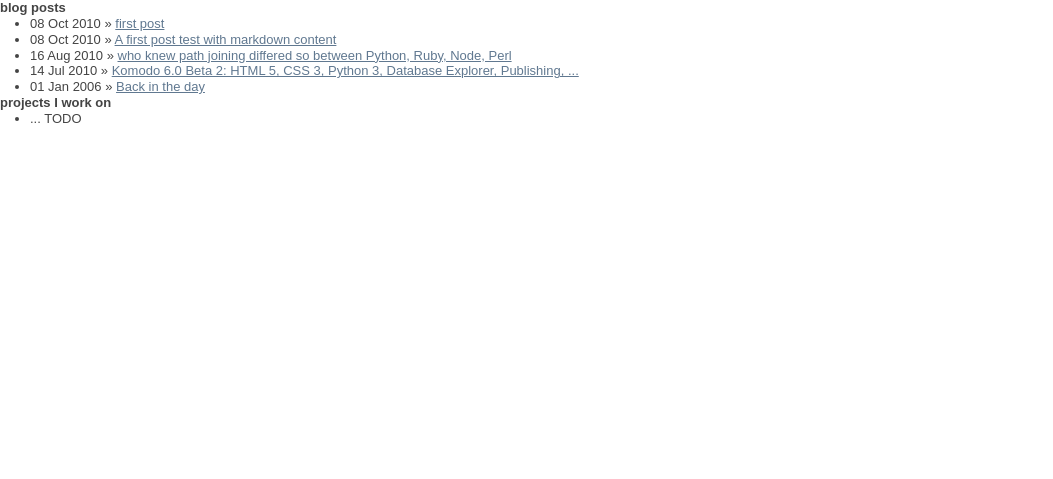
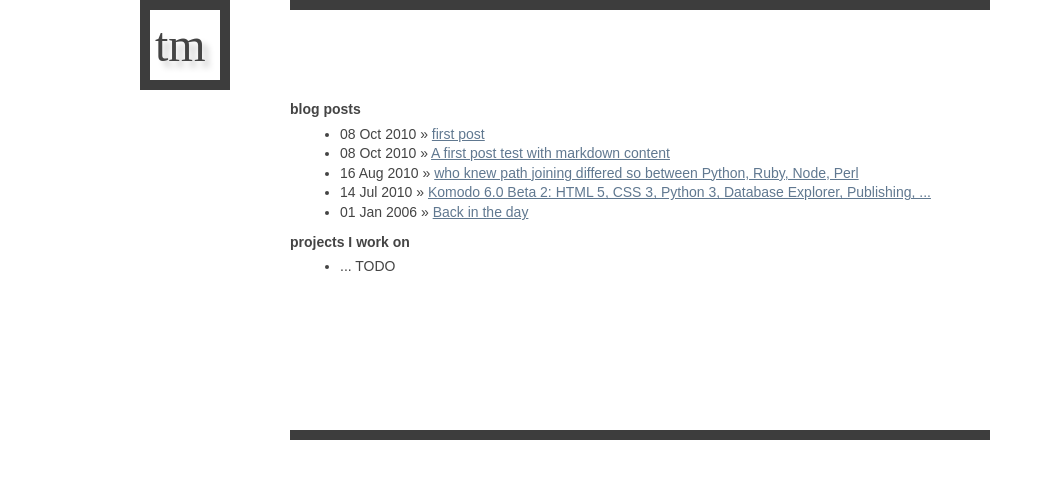
Before and after one commit to trentm/trentm.github.com, a Jekyll site: the page built from src/index.html, in a window 1280 px wide. Shown: the top 479 px of the page, without its empty margins (0-1053 px from the left). Built offline with Jekyll 4.4.1, drawn with Linux system fonts in a browser that asks for light colours; nearby versions of some CDN libraries; some web fonts are replaced; Markdown is read by kramdown in place of the engine named in the settings.

```diff
--- a/src/_layouts/default.html
+++ b/src/_layouts/default.html
@@ -28,6 +28,8 @@
   <!-- For the less-enabled mobile browsers like Opera Mini -->
   <link rel="stylesheet" media="handheld" href="/css/handheld.css?v=1">
 
+  <link href="http://fonts.googleapis.com/css?family=IM+Fell+English:regular,italic&subset=latin" rel="stylesheet" type="text/css" >
+
   <!-- All JavaScript at the bottom, except for Modernizr which enables HTML5 elements & feature detects -->
   <script src="/js/modernizr-1.5.min.js"></script>
 </head>
@@ -38,19 +40,65 @@
 <!--[if (gt IE 9)|!(IE)]><!--> <body> <!--<![endif]-->
 
 
-<div id="container">
-<header>
-<!--TODO: header-->
+<style>
+
+
+/* XXX */
+#header {
+  position: relative;
+  height: 100px;
+}
+#header .bar,
+#footer .bar {
+  width: 100%;
+  height: 10px;
+  background-color: #3D3D3D;
+}
+#header .box {
+  position: absolute;
+  top: 0;
+  left: -150px;
+  height: 70px;
+  width: 70px;
+  border: 10px solid #3D3D3D;
+}
+.tm {
+  /* Like:
+    Crimson Text
+    Cuprum
+    IM Fell English (rough print)
+    Lobster (heavy)
+
+    IM Fell DW Pica: awesome for numbers, oldy worldy
+  */
+  font-family: 'IM Fell English', serif;
+  text-shadow: 6px 6px 6px #ccc;
+  font-size: 48px;
+  position: relative;
+  top: 25px;
+  left: 5px;
+}
+
+#footer {
+  margin-top: 30px;
+}
+
+</style>
+
+<div id="wrapper">
+<header id="header">
+  <div class="bar"></div>
+  <div class="box"><div class="tm">tm</div></div>
 </header>
 
 <div id="main">
 {{ content }}
 </div>
 
-<footer>
-<!--TODO: footer-->
+<footer id="footer">
+  <div class="bar"></div>
 </footer>
-</div> <!-- end of #container -->
+</div> <!-- end of #wrapper -->
 
 
 <!-- Grab Google CDN's jQuery. fall back to local if necessary -->
--- a/src/_layouts/post.html
+++ b/src/_layouts/post.html
@@ -2,9 +2,9 @@
 layout: default
 ---
 
-<div id="title">
-{{ post.title }}
-</div>
+<h1 id="title">
+{{ page.title }}
+</h1>
 
 <div id="post">
 {{ content }}
--- a/src/css/style.css
+++ b/src/css/style.css
@@ -195,20 +195,108 @@ button {  width: auto; overflow: visible; }
 
 
 
+/* {{{ base -- basic HTML element styles */
+body {
+    line-height: 1.4em;
+    background: #fff;
+    font-family: arial, helvetica, clean, sans-serif;
+    font-size: 14px;
+}
+ul, ol {
+    padding-left: 20px;
+    padding-top: 5px;
+    margin-bottom: 10px;
+}
+ol { list-style-type: decimal; }
+ol ol { list-style-type: upper-roman; }
+ol ol ol { list-style-type: upper-alpha; }
+ol ol ol ol { list-style-type: lower-roman; }
+ol ol ol ol ol { list-style-type: lower-alpha; }
+th, td {
+    text-align: left;
+    font-size: 14px;
+    padding-right: 1em;
+}
+a:focus {
+    outline: thin dotted;
+    outline-color: inherit;
+}
+/* XXX
+a:link {
+  color: $linkcolor;
+}
+a:visited {
+  color: $visitedlinkcolor;
+}
+a:hover {
+  color: $hoverlinkcolor;
+}
+a:active {
+  color: $activelinkcolor;
+  text-decoration: none;
+}
+*/
+
+code, pre {
+    /* override IE6 default */
+    font-size: 1em;
+}
+code {
+    color: #0D5953;
+}
+kbd {
+    margin: 0.1em;
+    padding: 0.1em;
+    border: 1px #ccc;
+}
+hr {
+    height: 1px;
+    background-color: #000;
+    color: #000;
+    margin: 2em 0;
+}
+pre {
+    background-color: #f1f1f1;
+    border: solid #ccc 1px;
+    padding: .5em;
+    overflow: auto;
+}
+blockquote {
+    border-left: 3px solid #e1e1ee;
+    padding-left: 10px;
+    margin-right: 20px;
+}
 
 
- /* Primary Styles
-    Author:
- */
+img {
+  border: none;
+}
+
+p {
+    margin: 1em 0;
+    padding: 0;
+}
+/* }}} */
 
 
-
-
-
-
-
-
-
+/* {{{ layout */
+body {
+  min-width: 650px;
+  text-align: center;
+}
+#wrapper {
+  max-width: 700px;
+  padding: 0 10px;
+  margin: 0 auto;
+  text-align: left;
+}
+#main {
+  min-height: 300px;
+}
+#footer {
+  clear: both;
+}
+/* }}} */
 
 
 /*
--- a/stuff/liquid-for-designers.markdown
+++ b/stuff/liquid-for-designers.markdown
@@ -1,3 +1,5 @@
+(from <http://github.com/tobi/liquid/wiki/Liquid-for-Designers>)
+
 There are two types of markup in Liquid: Output and Tag.
 
 * Output markup (which may resolve to text) is surrounded by
```
Also changed, not shown: README.md (+16 -2 lines), TODO.txt (+24 -3 lines), 1 other file.
